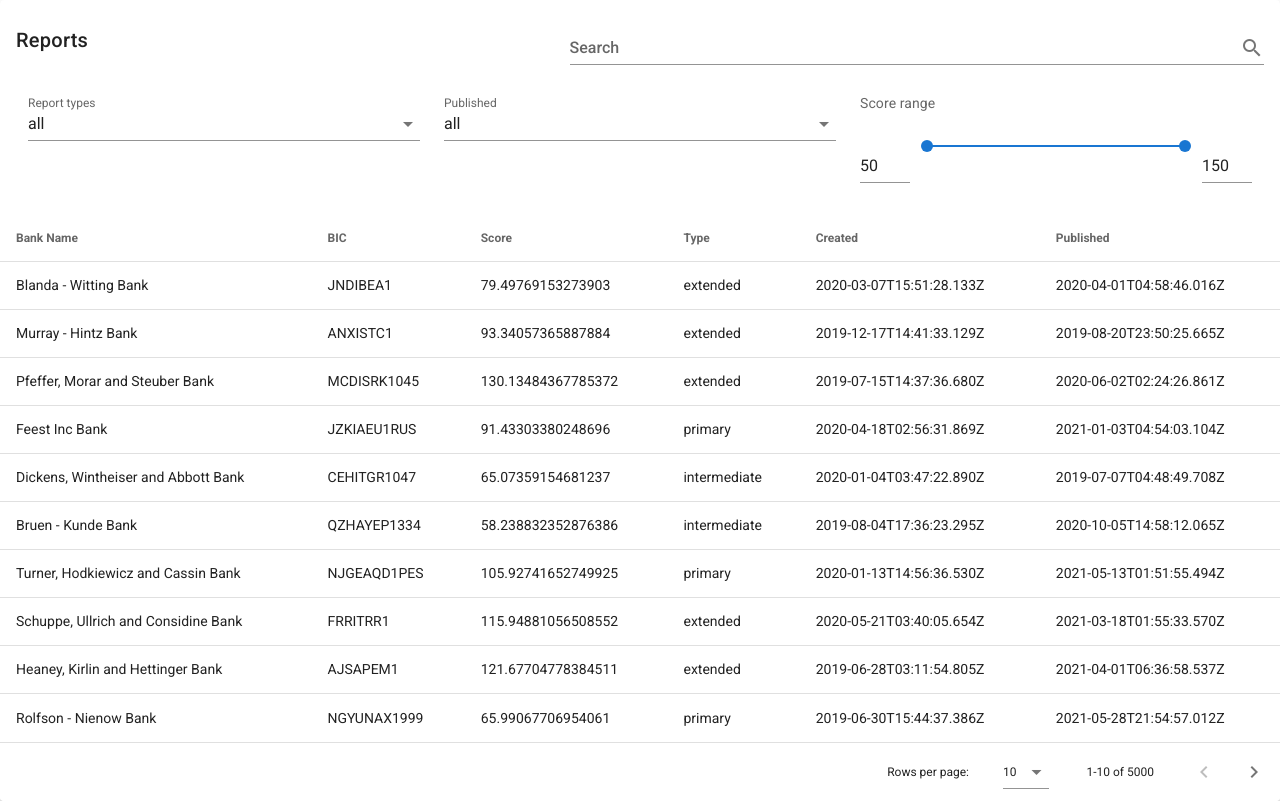
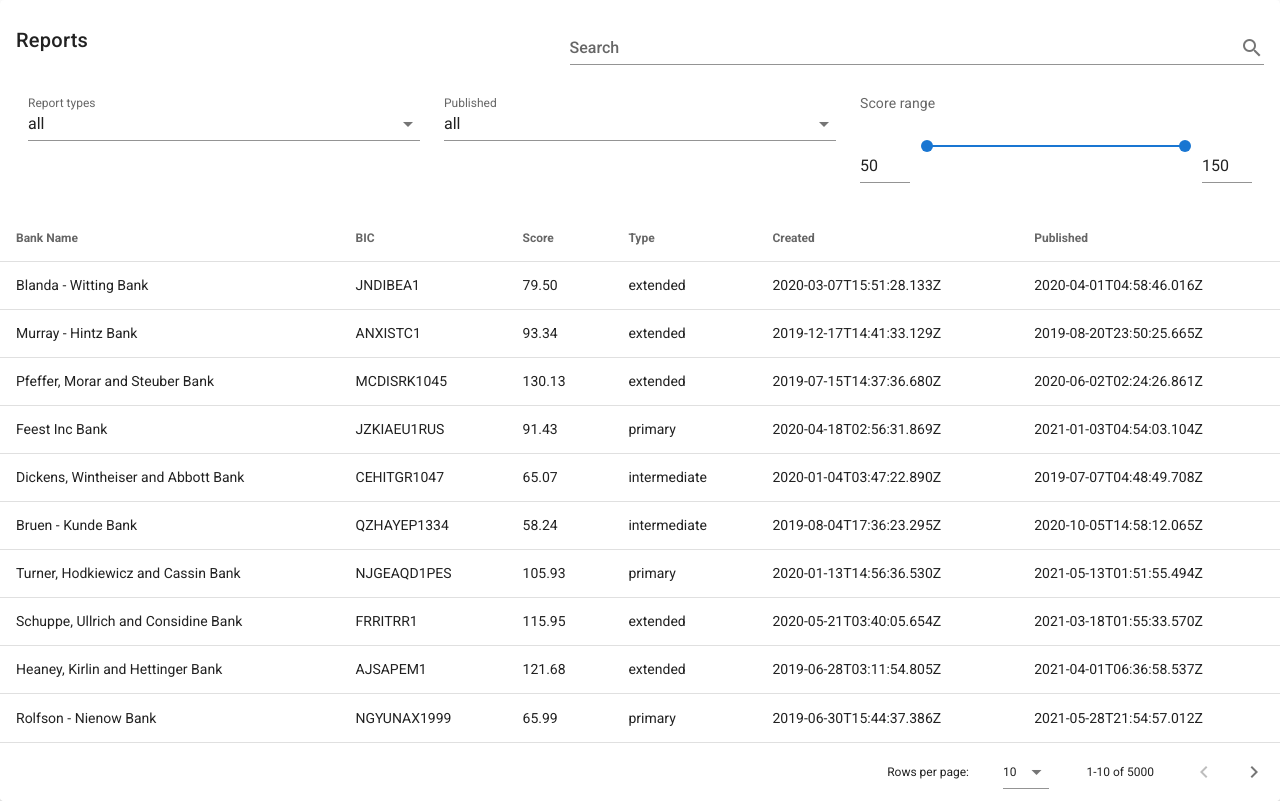
Before and after one commit to ElenaDo/data-table, a Vue app: page / in a window 1280 px wide. Built offline with nearby package versions, Linux system fonts and the light colour scheme.

Commit message:
score formatting

```diff
--- a/src/components/ReportsTable.vue
+++ b/src/components/ReportsTable.vue
@@ -69,7 +69,11 @@
     :items="filtered"
     :loading="loading"
     :search="search"
-  ></v-data-table>
+  >
+  <template v-slot:item.body.reportScore="{ item }">
+    {{ item.body.reportScore.toFixed(2) }}
+  </template>
+  </v-data-table>
 </v-card>
 </template>
 
```
